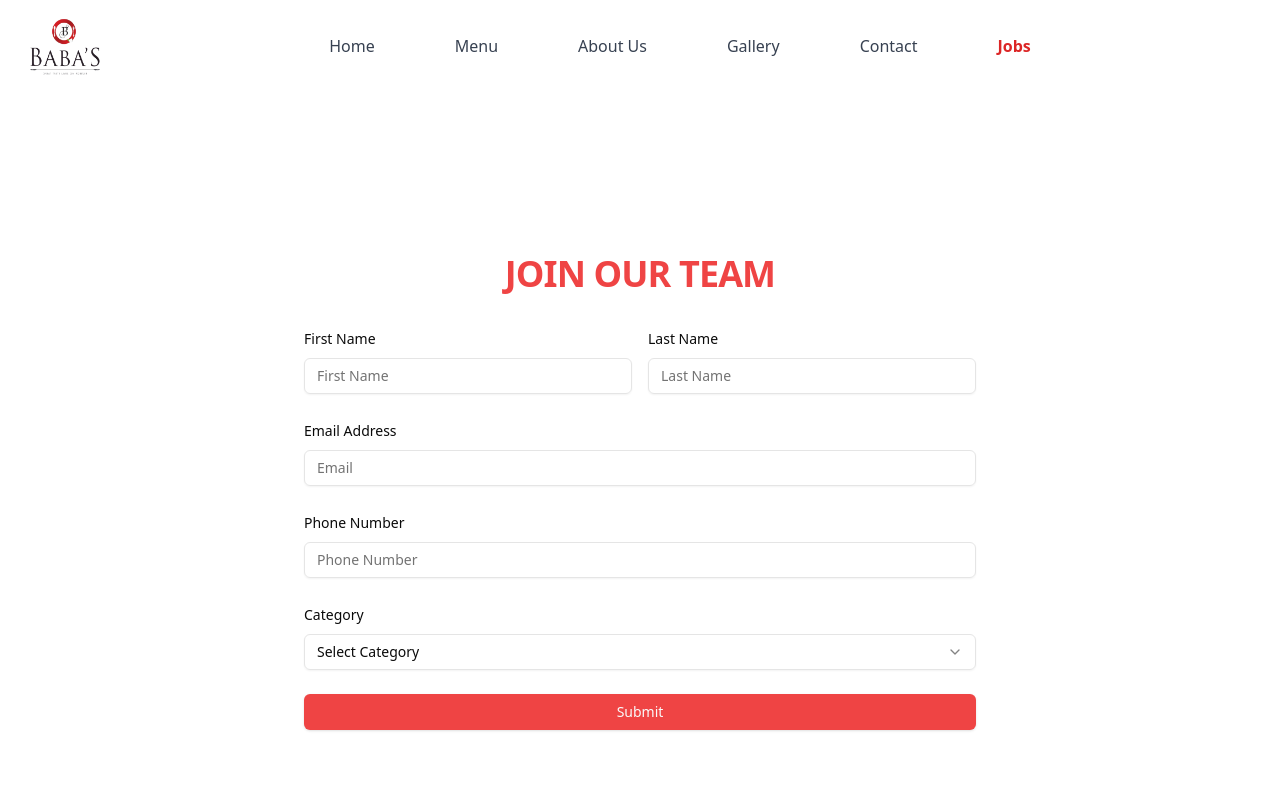
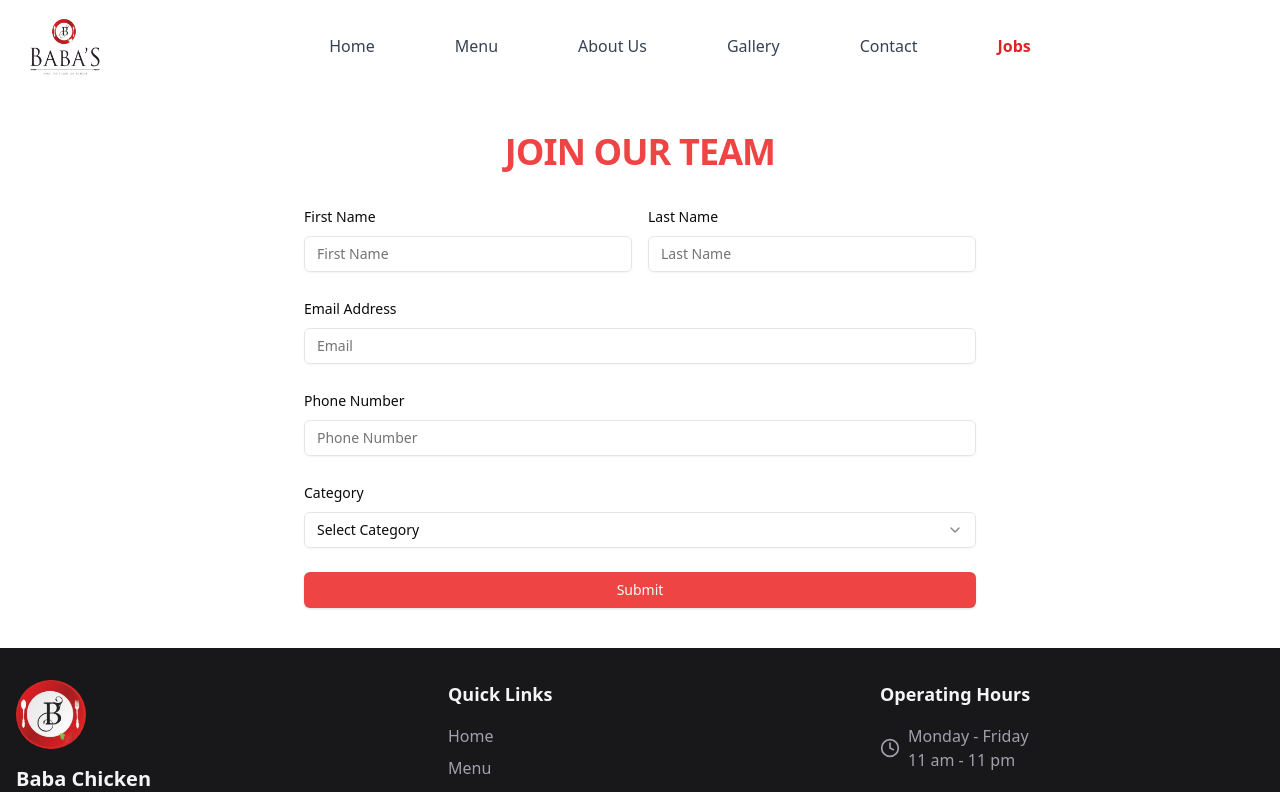
Before and after one commit to remotekitchen/baba-chicken, a Next.js app: page /jobs in a window 1280 px wide. Shown: the top 792 px of the page. Built offline with nearby package versions, Linux system fonts and the light colour scheme.

Commit message:
update all

```diff
--- a/app/jobs/page.tsx
+++ b/app/jobs/page.tsx
@@ -47,7 +47,7 @@ export default function JoinTeamForm() {
     }
 
     return (
-        <div className="min-h-screen flex items-center justify-center p-4 bg-background">
+        <div className="py-10 flex items-center justify-center p-4 bg-background">
             <div className="w-full max-w-2xl mx-auto space-y-8">
                 <div className="text-center">
                     <h1 className="text-3xl md:text-4xl font-bold tracking-tight text-destructive">
```
